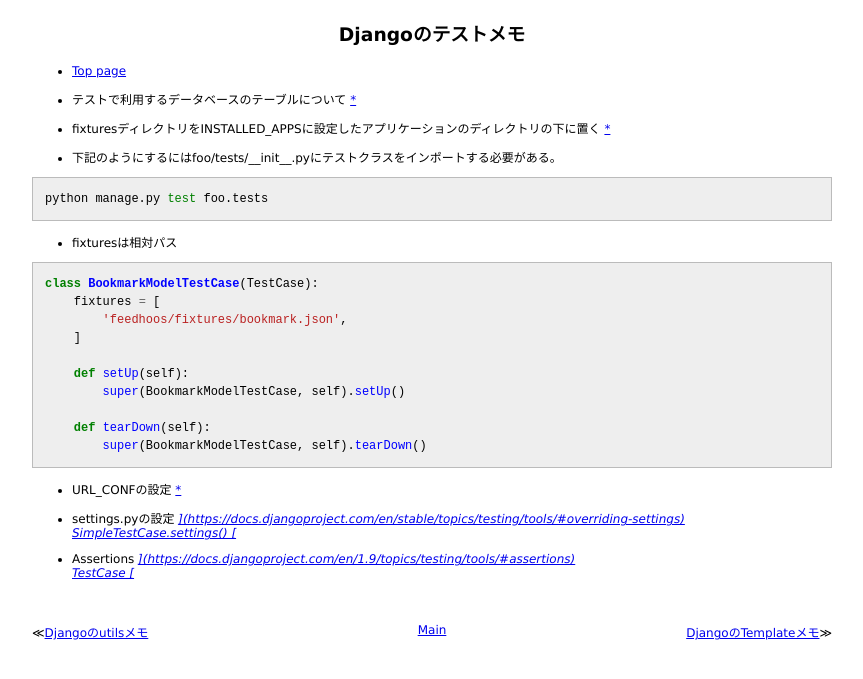
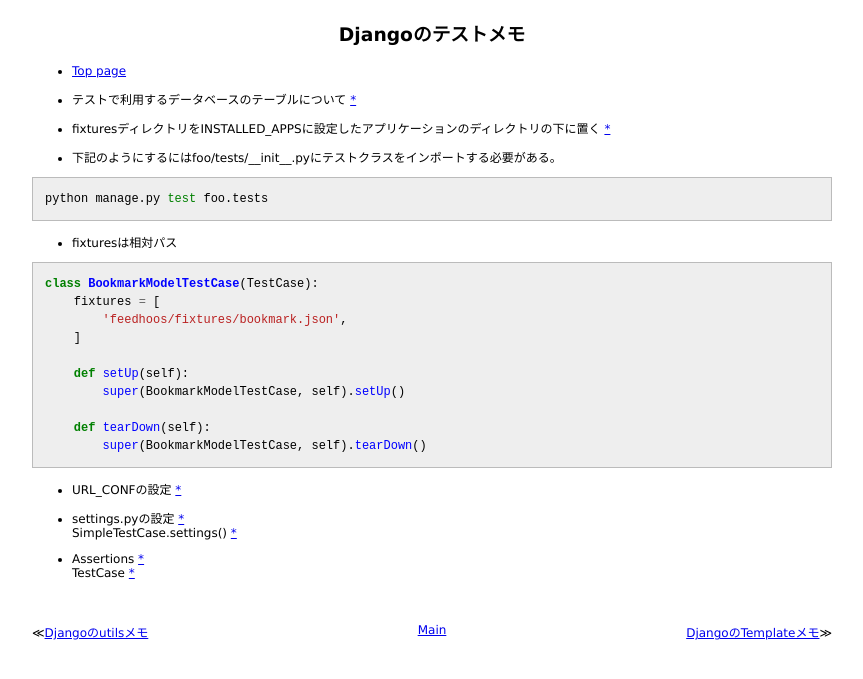
Before and after one commit to 38elements/38elements.github.com, a Jekyll site: the page built from _posts/2014-12-16-django-test.md, in a window 1280 px wide. Shown: the top 679 px of the page, without its empty margins (208-1071 px from the left). Built offline with Jekyll 4.4.1, drawn with Linux system fonts in a browser that asks for light colours.

Commit message:
Update 2014-12-16-django-test.md

```diff
--- a/_posts/2014-12-16-django-test.md
+++ b/_posts/2014-12-16-django-test.md
@@ -4,9 +4,9 @@ title: Djangoのテストメモ
 ---
 * [Top page](https://docs.djangoproject.com/en/dev/topics/testing/)
 
-* テストで利用するデータベースのテーブルについて [*](https://docs.djangoproject.com/en/1.8/topics/testing/overview/#the-test-database)
+* テストで利用するデータベースのテーブルについて [\*](https://docs.djangoproject.com/en/1.8/topics/testing/overview/#the-test-database)
 
-* fixturesディレクトリをINSTALLED_APPSに設定したアプリケーションのディレクトリの下に置く [*](https://docs.djangoproject.com/en/1.8/topics/testing/tools/#fixture-loading)
+* fixturesディレクトリをINSTALLED_APPSに設定したアプリケーションのディレクトリの下に置く [\*](https://docs.djangoproject.com/en/1.8/topics/testing/tools/#fixture-loading)
 
 * 下記のようにするにはfoo/tests/\_\_init\_\_.pyにテストクラスをインポートする必要がある。
 {% highlight bash %}
@@ -27,10 +27,10 @@ class BookmarkModelTestCase(TestCase):
         super(BookmarkModelTestCase, self).tearDown()
 {% endhighlight %}
 
-* URL_CONFの設定 [*](https://docs.djangoproject.com/en/stable/topics/testing/tools/#urlconf-configuration)
+* URL_CONFの設定 [\*](https://docs.djangoproject.com/en/stable/topics/testing/tools/#urlconf-configuration)
 
-* settings.pyの設定 [*](https://docs.djangoproject.com/en/stable/topics/testing/tools/#overriding-settings)
-SimpleTestCase.settings() [*](https://docs.djangoproject.com/en/stable/topics/testing/tools/#overriding-settings)
+* settings.pyの設定 [\*](https://docs.djangoproject.com/en/stable/topics/testing/tools/#overriding-settings)
+SimpleTestCase.settings() [\*](https://docs.djangoproject.com/en/stable/topics/testing/tools/#overriding-settings)
 
-* Assertions [*](https://docs.djangoproject.com/en/1.9/topics/testing/tools/#assertions)
-TestCase [*](http://docs.python.jp/2/library/unittest.html#unittest.TestCase)
+* Assertions [\*](https://docs.djangoproject.com/en/1.9/topics/testing/tools/#assertions)
+TestCase [\*](http://docs.python.jp/2/library/unittest.html#unittest.TestCase)
```
